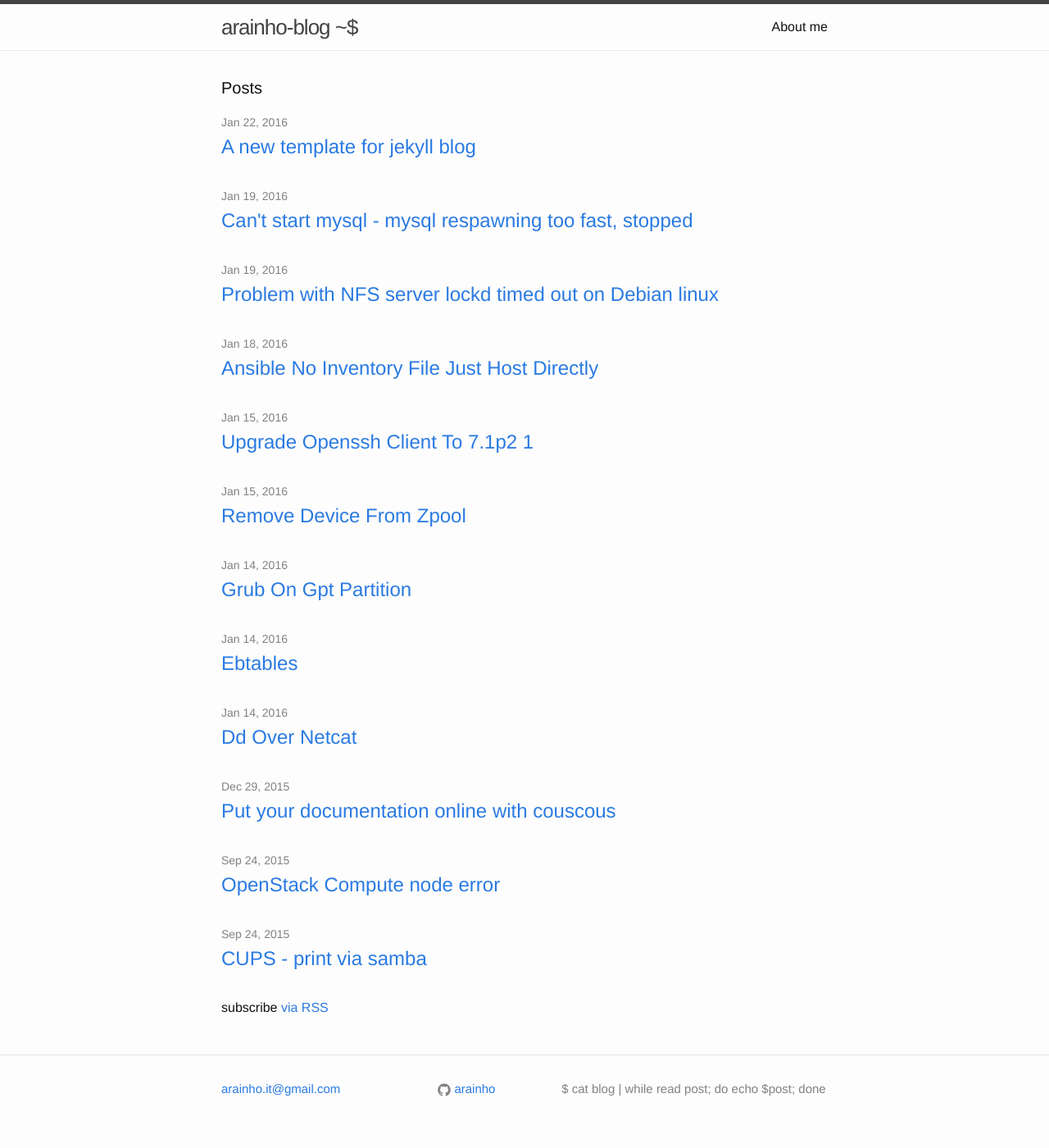
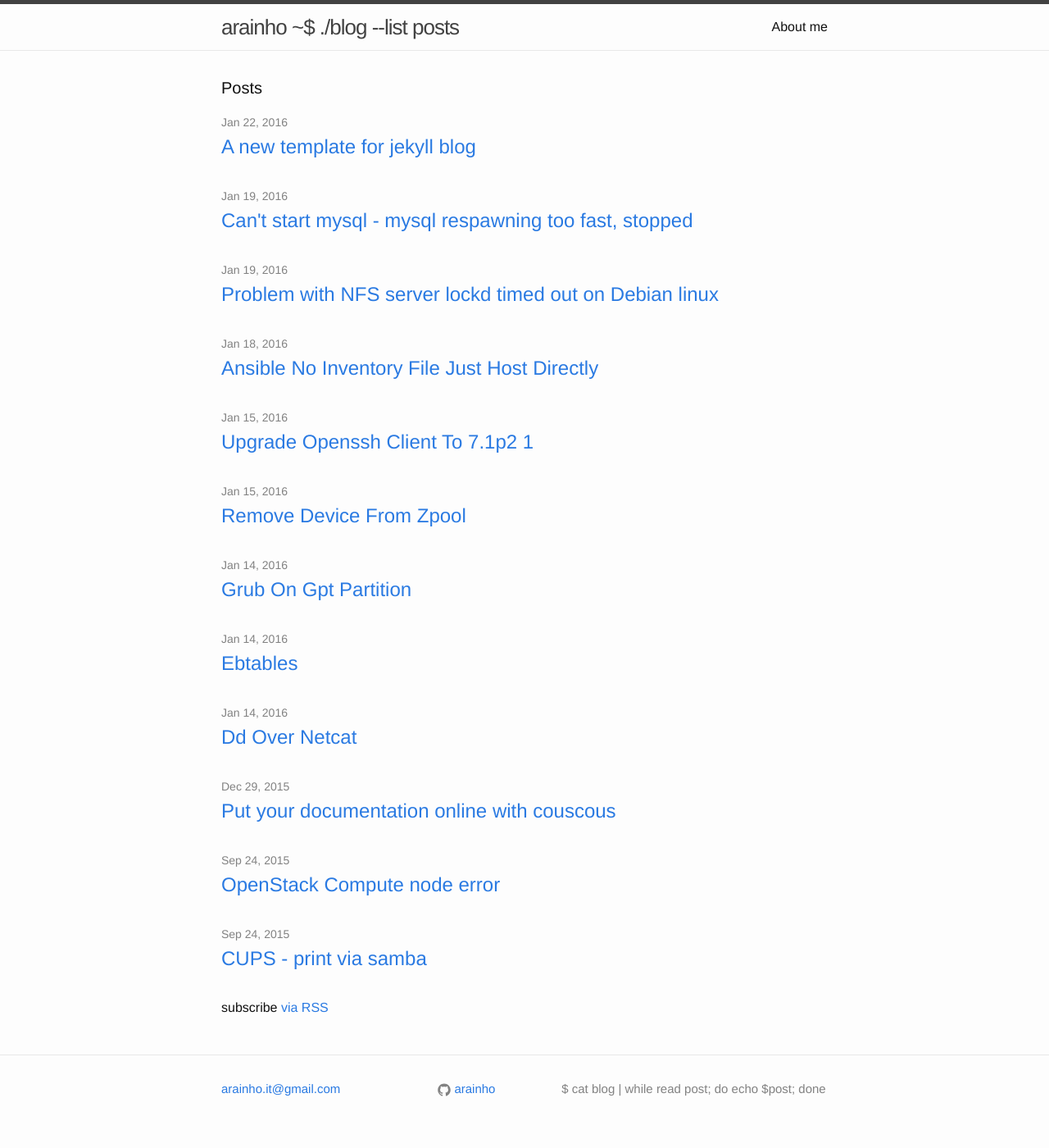
Before and after one commit to arainho/arainho.github.io, a Jekyll site: the page built from index.html, in a window 1280 px wide. Shown: the whole page at 82% size. Built offline with Jekyll 4.4.1, drawn with Linux system fonts in a browser that asks for light colours.

Commit message:
change title

```diff
--- a/_config.yml
+++ b/_config.yml
@@ -1,5 +1,5 @@
 # Site settings
-title: arainho-blog ~$
+title: arainho ~$ ./blog --list posts
 email: arainho.it@gmail.com
 description: > # this means to ignore newlines until "baseurl:"
     $ cat blog | while read post; do echo $post; done
```
